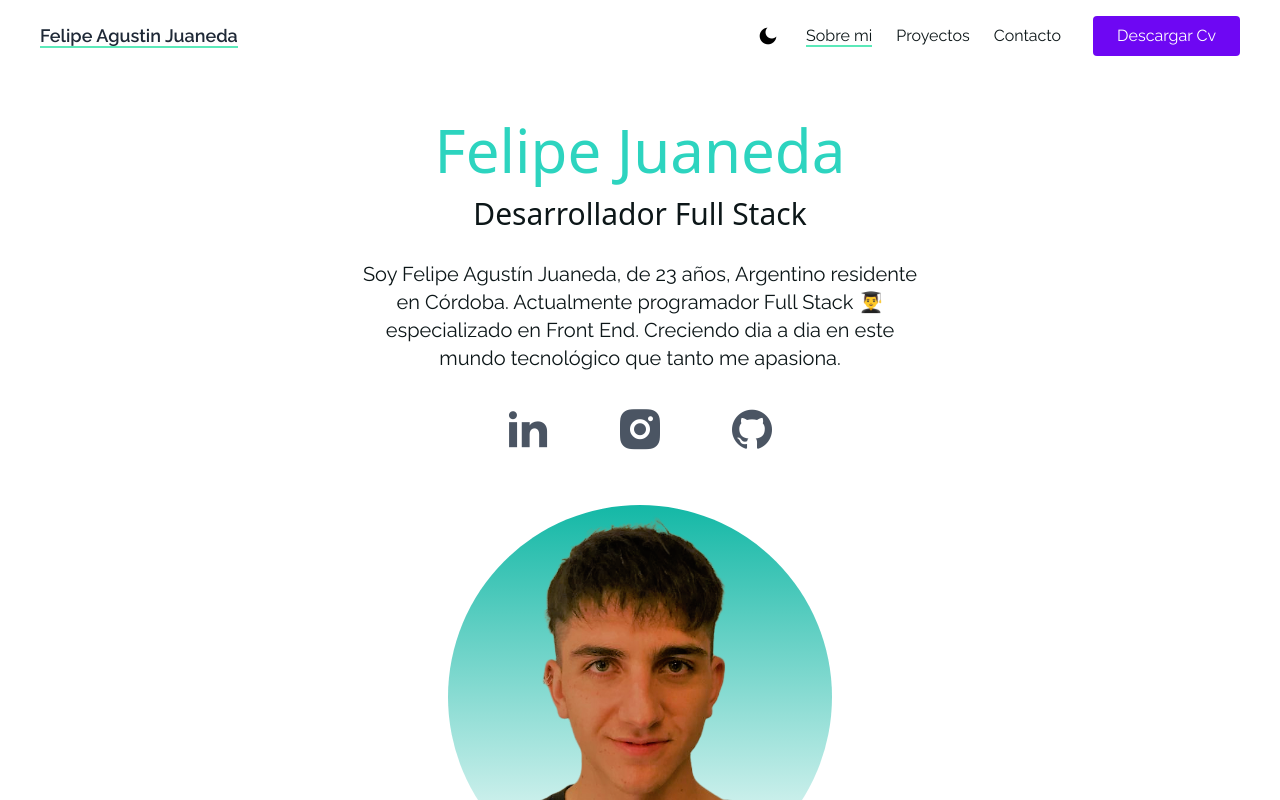
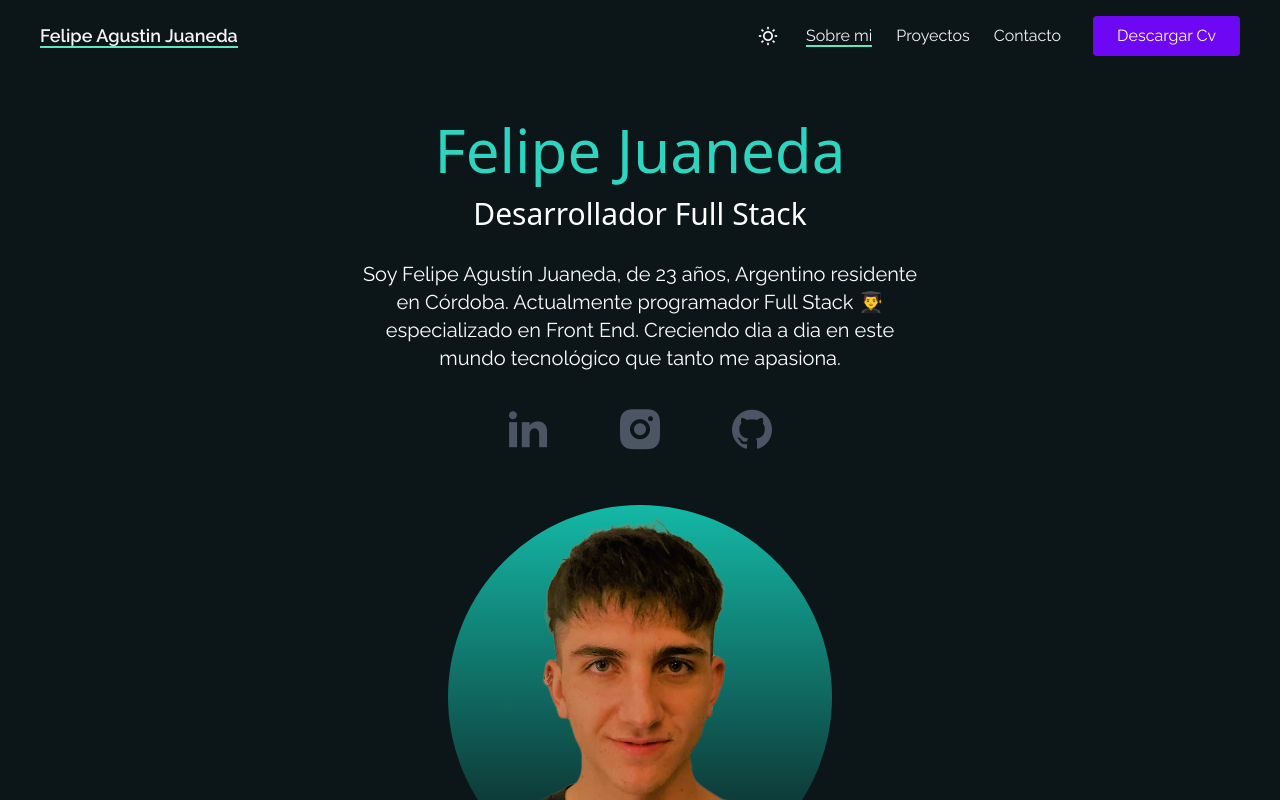
Before and after one commit to FelipeJuaneda/portfolio-felipe-juaneda, a React (Create React App) app in the folder client/: page / in a window 1280 px wide. Shown: the top 800 px of the page. Built offline with nearby package versions, Linux system fonts and the light colour scheme.

Commit message:
se cambio la epxeriencia, se agrego poryecto nuevo y se modifico el dark mode (ahora es por defecto)

```diff
--- a/client/public/data/proyectsData.json
+++ b/client/public/data/proyectsData.json
@@ -1,4 +1,12 @@
 [
+  {
+    "bgImg": "url('./imgProyect/mockupGrayola.png')",
+    "github": "https://github.com/FelipeJuaneda/grayola-app",
+    "id": 6,
+    "lenguajes": "Next Js, Supabase, ShadCN UI, Framer Motion",
+    "title": "Grayola App",
+    "to": "https://grayola-app.vercel.app/"
+  },
   {
     "bgImg": "url('./imgProyect/mockupPrompt.png')",
     "github": "https://github.com/FelipeJuaneda/",
--- a/client/src/components/DarkModeButton/DarkModeButton.jsx
+++ b/client/src/components/DarkModeButton/DarkModeButton.jsx
@@ -1,50 +1,33 @@
-import React, { useState, useEffect } from "react";
+import React, { useEffect, useState } from "react";
 
 const DarkModeButton = () => {
-  const [theme, setTheme] = useState(
-    localStorage.getItem("theme") ? localStorage.getItem("theme") : "system"
-  );
-
-  const element = document.documentElement;
-  const darkQuery = window.matchMedia("(prefers-color-scheme: dark)");
-
-  const handleThemeSwitch = () => {
-    setTheme(theme === "dark" ? "light" : "dark");
-  };
-
-  function onWindowMatch() {
-    if (
-      localStorage.theme === "dark" ||
-      (!("theme" in localStorage) && darkQuery.matches)
-    ) {
-      element.classList.add("dark");
-    } else {
-      element.classList.remove("dark");
-    }
-  }
-  onWindowMatch();
+  const [theme, setTheme] = useState(() => {
+    return localStorage.getItem("theme") || "dark";
+  });
 
   useEffect(() => {
+    const root = document.documentElement;
+
     if (theme === "dark") {
-      element.classList.add("dark");
+      root.classList.add("dark");
       localStorage.setItem("theme", "dark");
     } else {
-      element.classList.remove("dark");
+      root.classList.remove("dark");
       localStorage.setItem("theme", "light");
     }
-  }, [element, theme]);
+  }, [theme]);
+
+  const toggleTheme = () => {
+    setTheme((prev) => (prev === "dark" ? "light" : "dark"));
+  };
 
   return (
     <button
       className="p-1 text-xl 910max:absolute 910max:right-5 910max:top-5"
-      onClick={handleThemeSwitch}
+      onClick={toggleTheme}
     >
       <i
-        className={
-          theme === "light" || theme === "system"
-            ? "ri-moon-fill "
-            : "ri-sun-line text-white"
-        }
+        className={theme === "dark" ? "ri-sun-line text-white" : "ri-moon-fill"}
       />
     </button>
   );
--- a/client/src/components/EduExp/Experience/experienceData.js
+++ b/client/src/components/EduExp/Experience/experienceData.js
@@ -1,54 +1,64 @@
 const infoExp = [
   {
     id: 1,
-    link: "https://www.linkedin.com/in/felipe-juaneda-8b7103190/overlay/1635504432346/single-media-viewer/",
-    logo: "https://comparte-entity-photos.s3.us-east-2.amazonaws.com/39144702-7af9-45a6-8e18-3eb28648fa8a.png",
-    title: "Tutor React Js",
-    description: `En el rol, me encargo del seguimiento constante de los alumnos a lo largo del curso, proporcionando apoyo y clarificaciones sobre los temas tratados en clase. Además, respondo a consultas fuera del horario escolar y corrijo desafíos prácticos de evaluación. Guío a los estudiantes en la realización de sus proyectos finales y ofrezco orientación permanente sobre el uso de herramientas necesarias para su desarrollo académico, habiendo corregido más de 300 entregas hasta la fecha.`,
-    duration: "ago. 2022 - act.",
-    subtitle: "Coderhouse · Jornada parcial",
+    link: "https://www.linkedin.com/in/felipejuaneda/details/experience/",
+    logo: "https://i.ibb.co/6YBfBJ6/Proyecto-Quitar-fondo.png",
+    title: "Desarrollador FullStack",
+    description: `Desarrollé una plataforma de aprendizaje en línea utilizando la pila MERN (MongoDB, Express, React, Node.js), que permite a los usuarios registrarse, comprar cursos y acceder a contenido exclusivo. Implementé un sistema de autenticación con JWT y bcrypt, integración con MercadoPago, y funcionalidades internas para usuarios registrados. Usé herramientas como React, Material UI, React Hook Form, Context, Nodemailer, Vite y ESLint.`,
+    duration: "abr. 2024 - abr. 2025",
+    subtitle: "Prompt The Future · Independiente",
     order: 1,
   },
   {
-    id: 5,
-    link: "https://www.linkedin.com/in/felipejuaneda/",
-    logo: "https://i.ibb.co/6YBfBJ6/Proyecto-Quitar-fondo.png",
-    title: "Desarrollador FullStack",
-    description: `Desarrollé una plataforma de aprendizaje en línea utilizando la pila MERN, que permite a los usuarios registrarse, comprar cursos y acceder a contenido exclusivo. Diseñé la interfaz usando React y Material UI para garantizar un diseño moderno y responsivo. Implementé un sistema de pago a través de MercadoPago y aseguré la autenticación con JWT y bcrypt. En la plataforma interna, accesible solo para usuarios registrados, es posible visualizar y acceder a los cursos adquiridos.`,
-    duration: "abr. 2024 - act.",
-    subtitle: "Prompt The Future · Independiente",
+    id: 2,
+    link: "https://www.linkedin.com/in/felipejuaneda/details/experience/",
+    logo: "https://flexxus.com.ar/wp-content/uploads/logo-footer-flexxus.png",
+    title: "Desarrollador FrontEnd",
+    description: `Responsable del desarrollo y mantenimiento de un sistema ERP en Flexxus. Trabajé con React, SQL, Node.js y otras tecnologías bajo la metodología SCRUM. Me enfoqué en nuevas funcionalidades, resolución de bugs y mejoras UX en entornos reales.`,
+    duration: "ago. 2024 - feb. 2025",
+    subtitle: "Flexxus · Jornada completa",
     order: 2,
   },
   {
-    id: 2,
-    link: "https://www.linkedin.com/in/felipe-juaneda-8b7103190/",
-    logo: "https://i.ibb.co/bsd1Gck/logo-Outside-The-Box-Photoroom-png-Photoroom.png",
-    title: "Desarrollador FullStack",
-    description: `En el puesto desarrollé y optimicé proyectos para una empresa multinacional de logística que opera en toda Europa.
-Trabajo con un stack tecnológico que incluye Angular, Node.js, PostgreSQL, AWS y GitLab. Actualmente, estoy enfocado en implementar soluciones de inteligencia artificial para mejorar el servicio al cliente.`,
-    duration: "mar. 2024 - jun. 2024",
-    subtitle: "Outside The Box · Contrato temporal",
+    id: 3,
+    link: "https://www.linkedin.com/in/felipejuaneda/details/experience/",
+    logo: "https://comparte-entity-photos.s3.us-east-2.amazonaws.com/39144702-7af9-45a6-8e18-3eb28648fa8a.png",
+    title: "Tutor React Js",
+    description: `Tutor principal y adjunto de React en Coderhouse. Realicé dictado de clases, seguimiento de alumnos, respuestas a consultas, corrección de entregas y orientación en el uso de herramientas. Más de 800 entregas corregidas.`,
+    duration: "ago. 2022 - ene. 2025",
+    subtitle: "Coderhouse · Jornada parcial",
     order: 3,
   },
   {
-    id: 3,
-    link: "https://www.linkedin.com/in/felipe-juaneda-8b7103190/",
-    logo: "https://i.ibb.co/DgX4MGC/Group-41.png",
-    title: "Desarrollador FrontEnd",
-    description: `Como parte del equipo de desarrollo de Lemur School, lideré la creación de una plataforma innovadora que potencia la marca personal de los usuarios, a través de cursos educativos. Utilizando Next.js y Firebase como pilares tecnológicos. Además, implementé Material-UI para ofrecer una experiencia de usuario intuitiva y visualmente atractiva.`,
-    duration: "ene. 2024 - abr. 2024",
-    subtitle: "Lemur School · Temporal",
+    id: 4,
+    link: "https://www.linkedin.com/in/felipejuaneda/details/experience/",
+    logo: "https://i.ibb.co/bsd1Gck/logo-Outside-The-Box-Photoroom-png-Photoroom.png",
+    title: "Programador FullStack",
+    description: `Desarrollé soluciones para una empresa de logística en Europa, trabajando con Angular, Node.js, PostgreSQL, TypeScript, AWS y GitLab. Actualmente me enfoqué en aplicar IA para mejorar el servicio al cliente.`,
+    duration: "mar. 2024 - jun. 2024",
+    subtitle: "Outside The Box · Contrato temporal",
     order: 4,
   },
   {
-    id: 4,
-    link: "https://www.linkedin.com/in/felipe-juaneda-8b7103190/",
+    id: 5,
+    link: "https://www.linkedin.com/in/felipejuaneda/details/experience/",
+    logo: "https://i.ibb.co/DgX4MGC/Group-41.png",
+    title: "Desarrollador FrontEnd",
+    description: `Lideré la creación de una plataforma educativa centrada en marca personal, utilizando Next.js, Firebase y Material UI. Me enfoqué en ofrecer una experiencia escalable y visualmente atractiva.`,
+    duration: "ene. 2024 - abr. 2024",
+    subtitle: "Lemur School · Temporal",
+    order: 5,
+  },
+  {
+    id: 6,
+    link: "https://www.linkedin.com/in/felipejuaneda/details/experience/",
     logo: "https://i.ibb.co/LgGBjxP/dwilliamsre-logo-Photoroom-png-Photoroom.png",
     title: "Desarrollador FrontEnd",
-    description: `Como encargado del desarrollo del panel de administración en D' Williams Inmobiliaria, lideré la creación del sistema centralizado utilizado por agentes inmobiliarios. La plataforma, integrada con Firebase, ha sido fundamental para facilitar una colaboración eficiente entre los miembros del equipo y permitir la actualización en tiempo real de la extensa cartera de propiedades.`,
+    description: `Encargado del desarrollo del panel de administración en D' Williams Inmobiliaria. Utilicé Firebase para sincronización en tiempo real y construí una interfaz centrada en eficiencia y colaboración del equipo inmobiliario.`,
     duration: "oct. 2023 - dic. 2023",
-    subtitle: "D' Williams · Temporal",
-    order: 5,
+    subtitle: "D' Williams Real Estate · Temporal",
+    order: 6,
   },
 ];
+
 export default infoExp;
```
Also changed, not shown: client/public/imgProyect/mockupGrayola.png (added).
